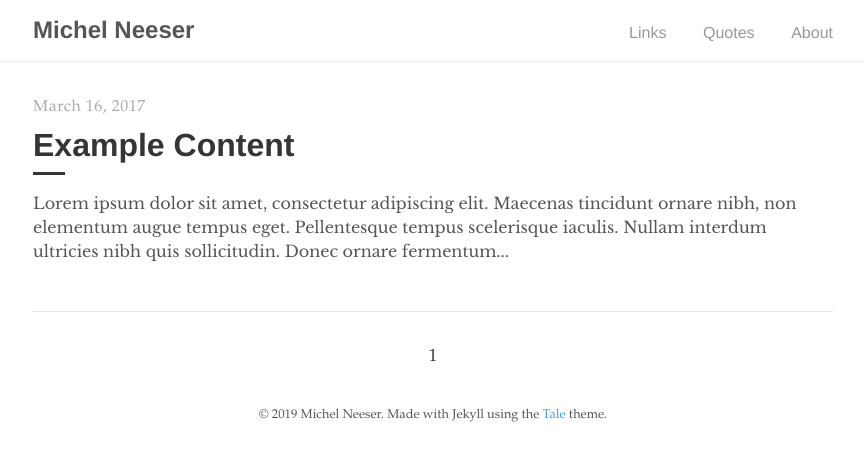
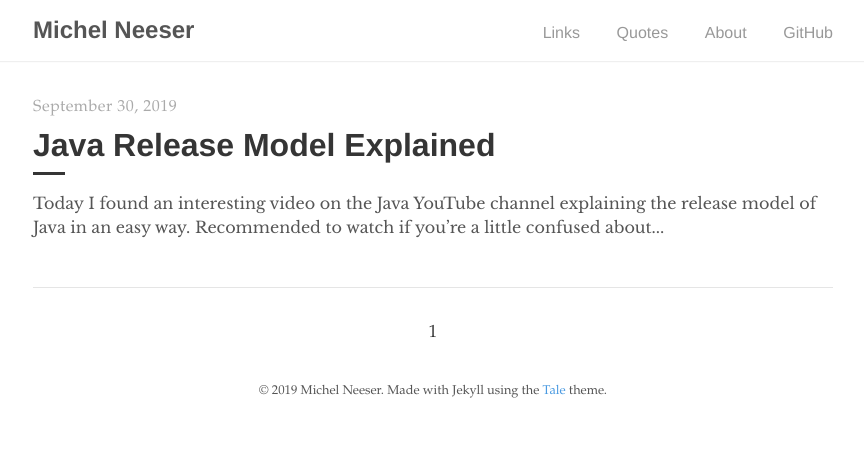
Before and after one commit to michelneeser/michelneeser.github.io, a Jekyll site: the page built from index.html, in a window 1280 px wide. Shown: the top 461 px of the page, without its empty margins (207-1071 px from the left). Built offline with Jekyll 4.4.1, drawn with Linux system fonts in a browser that asks for light colours; the list of posts is cut into pages by our own code.

Commit message:
first post / link to GitHub

```diff
--- a/_config.yml
+++ b/_config.yml
@@ -28,7 +28,7 @@ plugins:
   - jekyll-seo-tag
 
 # Permalinks
-permalink:      /:year-:month-:day/:title
+permalink:      /:title
 paginate:       5
 
 # Excludes
--- a/_includes/navigation.html
+++ b/_includes/navigation.html
@@ -7,6 +7,7 @@
       <li><a href="{{ '/links' | prepend: site.baseurl }}">Links</a></li>
       <li><a href="{{ '/quotes' | prepend: site.baseurl }}">Quotes</a></li>
       <li><a href="{{ '/about' | prepend: site.baseurl }}">About</a></li>
+      <li><a href="https://github.com/michelneeser" target="_blank">GitHub</a></li>
     </ul>
   </div>
 </nav>
--- a/_posts/2017-03-16-example-content.md
+++ /dev/null
@@ -1,135 +0,0 @@
----
-layout: post
-title: "Example Content"
----
-
-Lorem ipsum dolor sit amet, consectetur adipiscing elit. Maecenas tincidunt ornare nibh, non elementum augue tempus eget. Pellentesque tempus scelerisque iaculis. Nullam interdum ultricies nibh quis sollicitudin. Donec ornare fermentum facilisis. Ut at sem ac sem imperdiet varius a eget tortor. Nam eu augue eget orci semper maximus in eget augue. Mauris ornare, nisl ut suscipit consectetur, mi quam interdum tellus, at rutrum quam eros ultrices mi.
-
-# Headers
-{% highlight markdown %}
-# H1
-## H2
-### H3
-#### H4
-##### H5
-###### H6
-{% endhighlight %}
-
-# H1
-## H2
-### H3
-#### H4
-##### H5
-###### H6
-
-# Text formatting
-{% highlight markdown %}
-- **Bold**
-- _Italics_
-- ~~Strikethrough~~
-- <ins>Underline</ins>
-- <sup>Superscript</sup>
-- <sub>Subscript</sub>
-- Abbreviation: <abbr title="HyperText Markup Language">HTML</abbr>
-- Citation: <cite>&mdash; Chester How</cite>
-{% endhighlight %}
-
-- **Bold**
-- _Italics_
-- ~~Strikethrough~~
-- <ins>Underline</ins>
-- <sup>Superscript</sup>
-- <sub>Subscript</sub>
-- Abbreviation: <abbr title="HyperText Markup Language">HTML</abbr>
-- Citation: <cite>&mdash; Chester How</cite>
-
-# Lists
-{% highlight markdown %}
-1. Ordered list item 1
-2. Ordered list item 2
-3. Ordered list item 3
-
-* Unordered list item 1
-* Unordered list item 2
-* Unordered list item 3
-{% endhighlight %}
-
-1. Ordered list item 1
-2. Ordered list item 2
-3. Ordered list item 3
-
-* Unordered list item 1
-* Unordered list item 2
-* Unordered list item 3
-
-# Links
-{% highlight markdown %}
-Check out tale on [GitHub](https://github.com/chesterhow/tale).
-{% endhighlight %}
-
-Check out tale on [GitHub](https://github.com/chesterhow/tale).
-
-# Images
-{% highlight markdown %}
-![Placeholder image](https://placehold.it/800x400 "Placeholder image")
-
-![Image with caption](https://placehold.it/700x400 "Image with caption")
-_This is an image with a caption_
-{% endhighlight %}
-
-![Placeholder image](https://placehold.it/800x400 "Placeholder image")
-
-![Image with caption](https://placehold.it/700x400 "Image with caption")
-_This is an image with a caption_
-
-# Code and Syntax Highlighting
-Use back-ticks for `inline code`. Multi-line code snippets are supported too through Pygments.
-
-{% highlight js %}
-// Sample javascript code
-var s = "JavaScript syntax highlighting";
-alert(s);
-{% endhighlight %}
-
-{% highlight python %}
-# Sample python code
-s = "Python syntax highlighting"
-print s
-{% endhighlight %}
-
-Adding `linenos` to the Pygments tag enables line numbers.
-
-{% highlight js  linenos %}
-// Sample javascript code
-var s = "JavaScript syntax highlighting";
-alert(s);
-{% endhighlight %}
-
-# Blockquotes
-{% highlight markdown %}
-> Curabitur blandit tempus porttitor. Nullam quis risus eget urna mollis ornare vel eu leo. Nullam id dolor id nibh ultricies vehicula ut id elit.
-
-{% endhighlight %}
-
-> Curabitur blandit tempus porttitor. Nullam quis risus eget urna mollis ornare vel eu leo. Nullam id dolor id nibh ultricies vehicula ut id elit.
-
-# Horizontal Rule & Line Break
-{% highlight markdown %}
-Use `<hr>` for horizontal rules
-
-<hr>
-
-and `<br>` for line breaks.
-
-<br>
-{% endhighlight %}
-
-Use `<hr>` for horizontal rules
-
-<hr>
-
-and `<br>` for line breaks.
-
-<br>
-
-_The end_
--- /dev/null
+++ b/_posts/2019-09-30-java-release-model-explained.md
@@ -0,0 +1,10 @@
+---
+layout: post
+title: "Java Release Model Explained"
+---
+
+Today I found an interesting video on the Java YouTube channel explaining the release model of Java in an easy way. Recommended to watch if you're a little confused about the current release cycle, all the JEPs, OpenJDK versions and Java projects like "Amber".
+
+<div style="margin-top: 2em;">
+  <iframe width="800" height="450" src="https://www.youtube-nocookie.com/embed/5wFbrGMFWDQ" frameborder="0" allow="accelerometer; autoplay; encrypted-media; gyroscope; picture-in-picture" allowfullscreen></iframe>
+</div>
```
Also changed, not shown: _pages/about.md (+1 -1 lines), _pages/links.md (+2 -2 lines).
